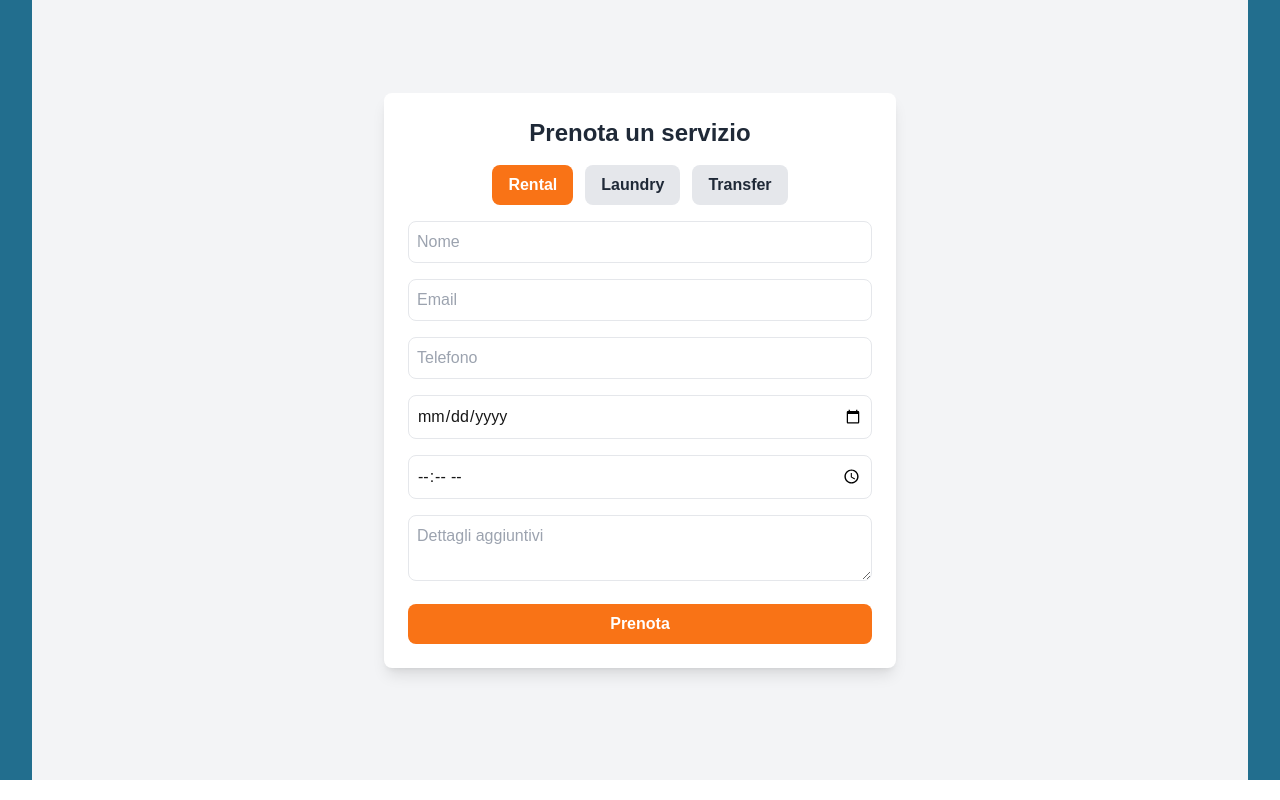
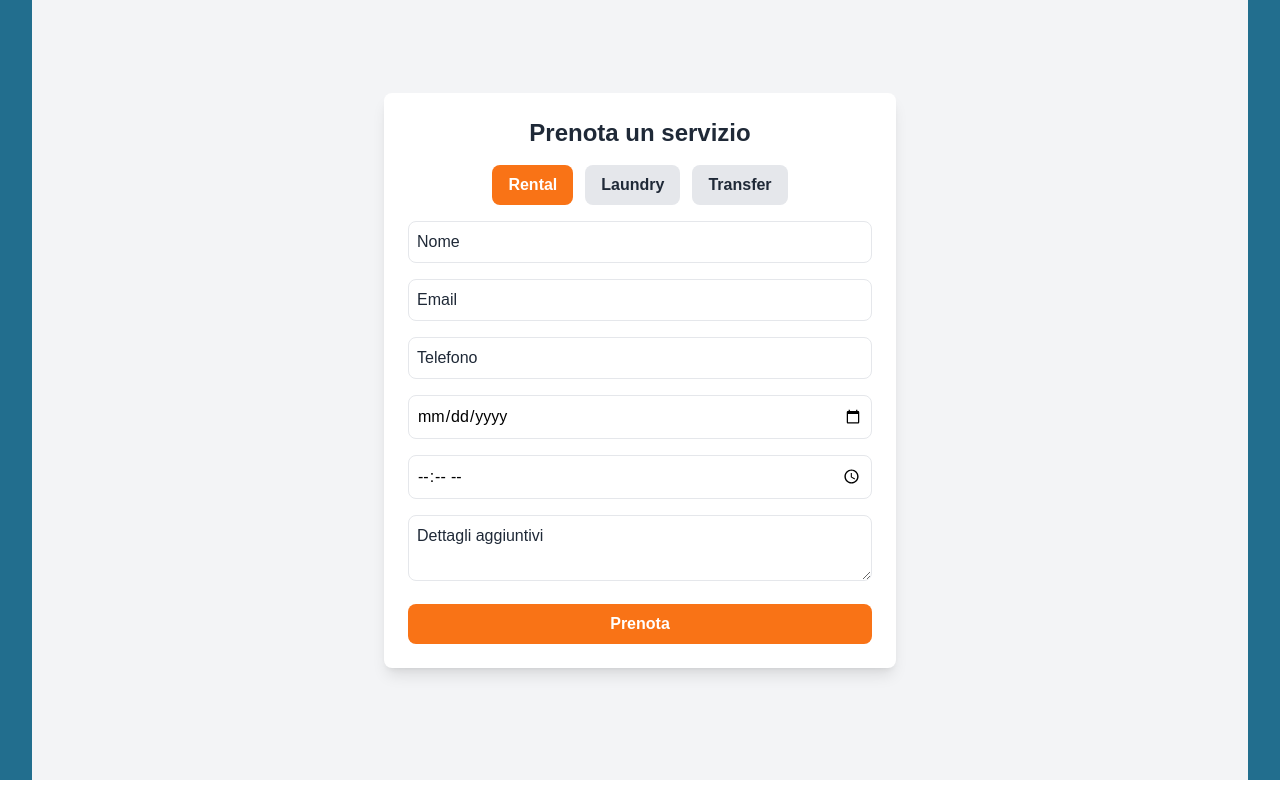
Before and after one commit to camillettss/ThePortService, a Next.js app: page / in a window 1280 px wide. Shown: the part 860-1660 px from the top of the page. Built offline with nearby package versions, Linux system fonts and the light colour scheme; a web font is replaced by a local one.

Commit message:
fixed colors davvero

```diff
--- a/app/components/Form.js
+++ b/app/components/Form.js
@@ -77,12 +77,12 @@ const Form = () => {
         </div>
 
         <form onSubmit={handleSubmit} className="space-y-4">
-          <input type="text" name="name" placeholder="Nome" className="w-full p-2 border rounded-md" onChange={handleChange} required />
-          <input type="email" name="email" placeholder="Email" className="w-full p-2 border rounded-md" onChange={handleChange} required />
-          <input type="tel" name="phone" placeholder="Telefono" className="w-full p-2 border rounded-md" onChange={handleChange} required />
-          <input type="date" name="date" className="w-full p-2 border rounded-md" onChange={handleChange} required />
-          <input type="time" name="time" className="w-full p-2 border rounded-md" onChange={handleChange} required />
-          <textarea name="details" placeholder="Dettagli aggiuntivi" className="w-full p-2 border rounded-md" onChange={handleChange}></textarea>
+          <input type="text" name="name" placeholder="Nome" className="w-full p-2 border rounded-md text-black placeholder-gray-800" onChange={handleChange} required />
+          <input type="email" name="email" placeholder="Email" className="w-full p-2 border rounded-md text-black placeholder-gray-800" onChange={handleChange} required />
+          <input type="tel" name="phone" placeholder="Telefono" className="w-full p-2 border rounded-md text-black placeholder-gray-800" onChange={handleChange} required />
+          <input type="date" name="date" className="w-full p-2 border rounded-md text-black placeholder-gray-800" onChange={handleChange} required />
+          <input type="time" name="time" className="w-full p-2 border rounded-md text-black placeholder-gray-800" onChange={handleChange} required />
+          <textarea name="details" placeholder="Dettagli aggiuntivi" className="w-full p-2 border rounded-md text-black placeholder-gray-800" onChange={handleChange}></textarea>
 
           <button type="submit" className="w-full bg-orange-500 text-white py-2 rounded-md font-semibold hover:bg-orange-600 transition-all">
             Prenota
```
